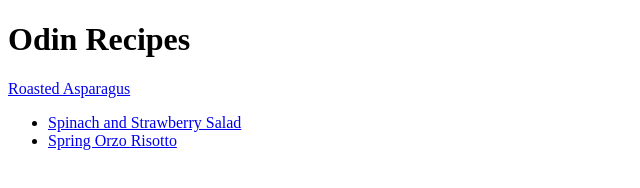
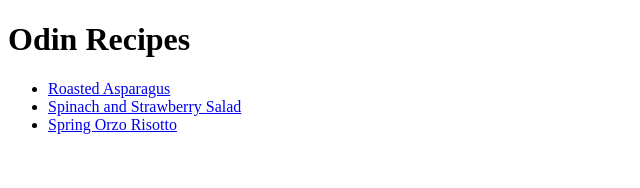
Before and after one commit to 2Bleu/odin-recipes, a plain HTML site: page index.html in a window 1280 px wide. Shown: the whole page, without its empty margins (0-640 px from the left). Drawn offline with Linux system fonts and the light colour scheme.

Commit message:
Correct links

```diff
--- a/index.html
+++ b/index.html
@@ -8,11 +8,11 @@
 <body>
     <h1>Odin Recipes</h1>
 
-    <a href="./recipes/roasted_asp.html" target="_blank" rel="noopnner noreferrer">Roasted Asparagus</a>
 
     <ul>
-        <li><a href="recipes/spinach_strawberry_salad.html" target="_blank" rel="noopnner noreferrer">Spinach and Strawberry Salad</a></li>
-        <li><a href="recipes/spring_orzo_risotto.html" target="_blank" rel="noopnner noreferrer">Spring Orzo Risotto</a></li>
+        <li><a href="./recipes/roasted_asp.html" target="_blank" rel="noopnner noreferrer">Roasted Asparagus</a></li>
+        <li><a href="./recipes/spinach_strawberry_salad.html" target="_blank" rel="noopnner noreferrer">Spinach and Strawberry Salad</a></li>
+        <li><a href="./recipes/spring_orzo_risotto.html" target="_blank" rel="noopnner noreferrer">Spring Orzo Risotto</a></li>
     </ul>
 
 </body>
```
